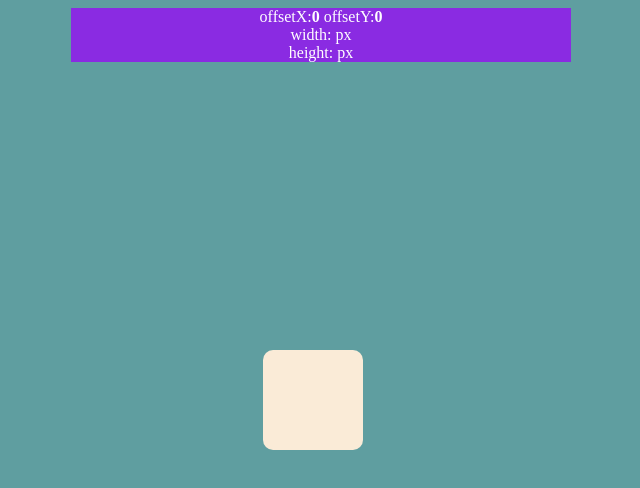
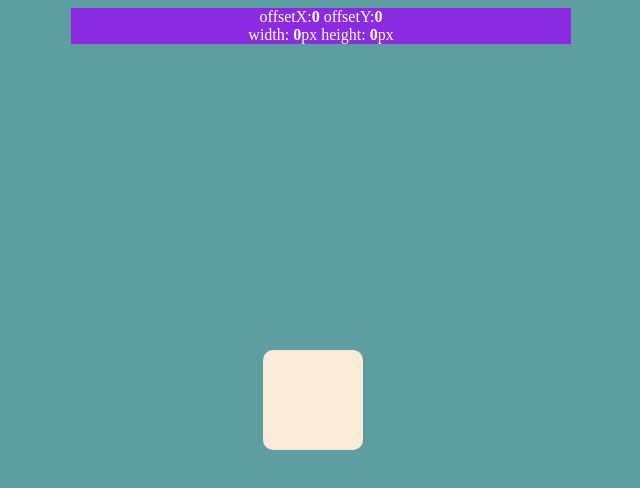
Before and after one commit to niyuancheng/touch.js, a website: page index.html in a window 1280 px wide. Shown: the whole page, without its empty margins (327-967 px from the left). Drawn offline with Linux system fonts and the light colour scheme.

Commit message:
tiny change

```diff
--- a/index.html
+++ b/index.html
@@ -13,8 +13,8 @@
             <span>offsetY:<b>0</b></span>
         </div>
         <div class="size">
-            width: <b></b>px<br>
-            height: <b></b>px<br>
+            width: <b>0</b>px
+            height: <b>0</b>px<br>
         </div>
     </div>
     <div id="box"></div>
```
